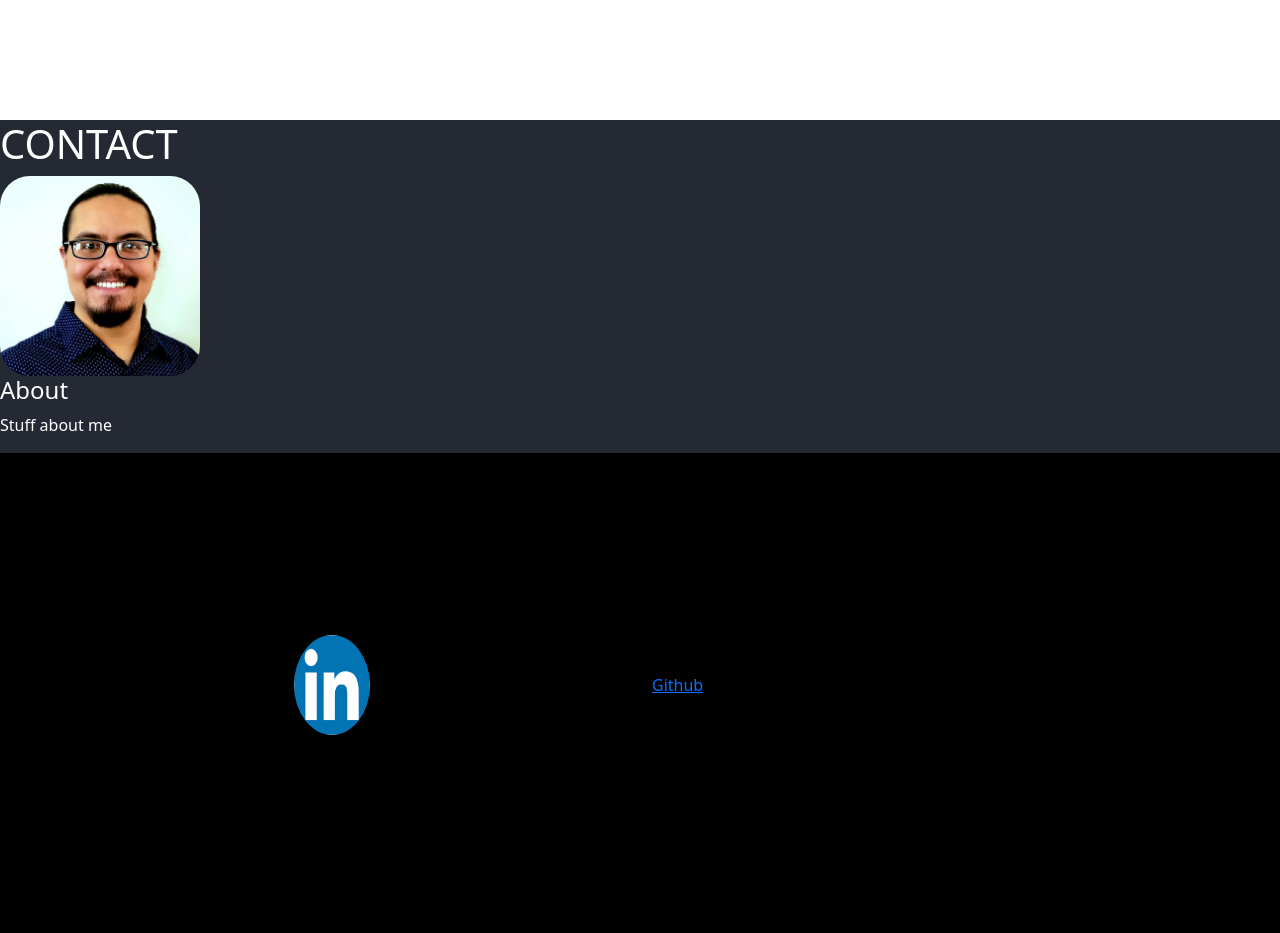
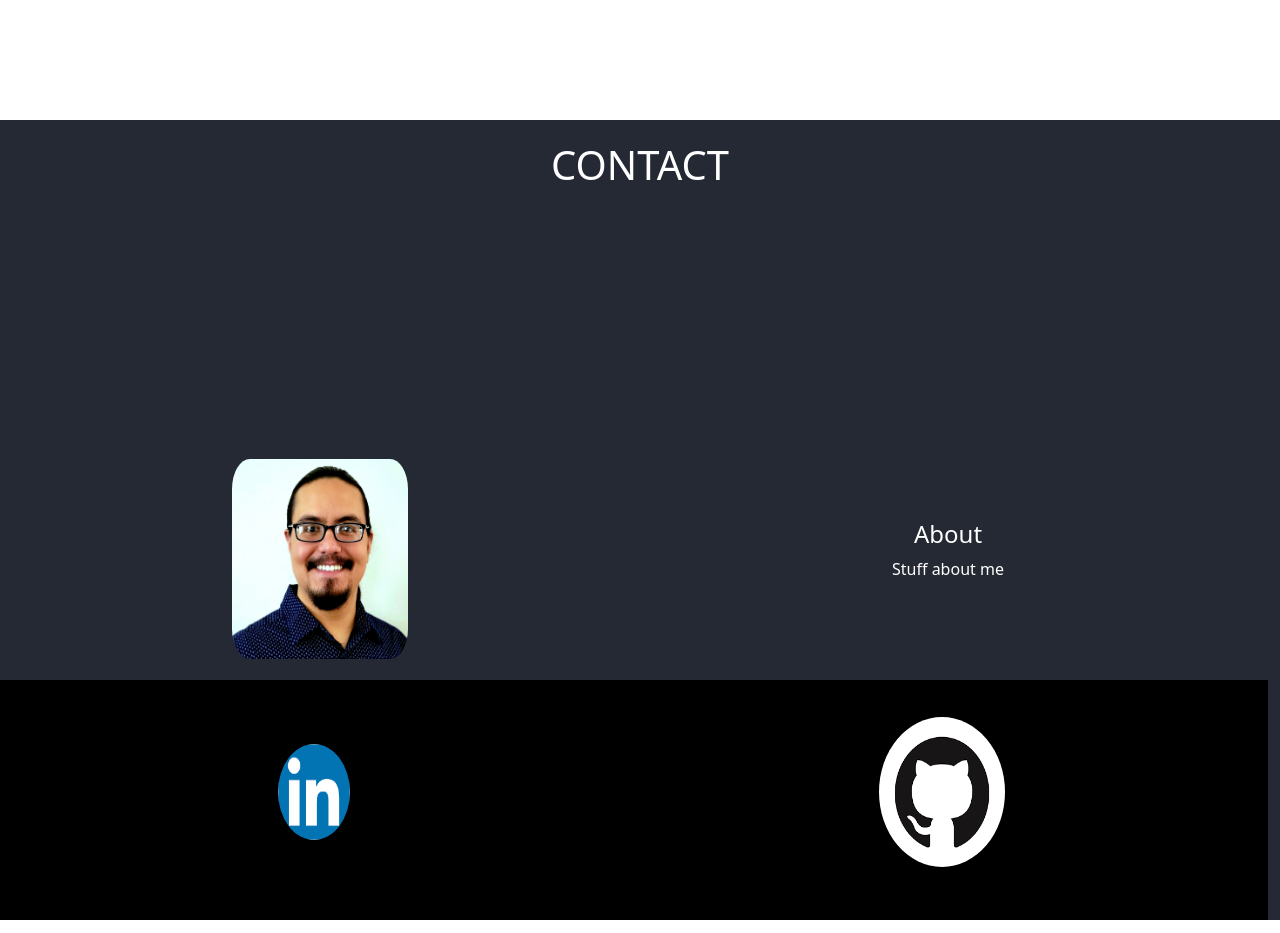
Before and after one commit to DanielOmarZavala/DanielOmarZavala.github.io, a plain HTML site: page index.html in a window 1280 px wide. Shown: the part 3080-4013 px from the top of the page. Drawn offline with nearby package versions, Linux system fonts and the light colour scheme.

Commit message:
updated contact page and worked on the grid

```diff
--- a/index.html
+++ b/index.html
@@ -255,19 +255,19 @@
     </section>
 
     <!--CONTACT PAGE-->
-    <section id="contact-parent">
+    <section id="contact-parent" class="row justify-content-center align-items-end">
 
-        <h1>CONTACT</h1>
+        <div class="col-12" style="margin-bottom: 15em">
+            <h1 style="text-align: center">CONTACT</h1>
+        </div>
 
         <!-- CONTACT INFO -->
-        <div>
-            <div>
-                <a href="https://github.com/DanielOmarZavala">
-                    <img src="img/Daniel%20Zavala%20headshot.png" alt="Headshot of Daniel"
-                         style="border-radius: 30px; width: 200px; height: 200px">
-                </a>
+        <div class="col-12 row justify-content-center align-items-center">
+            <div class="col-6 row justify-content-center">
+                <img class="col-12" src="img/Daniel%20Zavala%20headshot.png" alt="Headshot of Daniel"
+                     style="border-radius: 30px; width: 200px; height: 200px">
             </div>
-            <div>
+            <div class="col-6" style="text-align: center">
                 <h4>About</h4>
                 <p>
                     Stuff about me
@@ -276,17 +276,20 @@
         </div>
 
         <!-- BOTTOM OF PAGE LINKS -->
-        <footer>
+        <footer class="col-12">
+
             <!--TODO: Finish Centering Logos in Boxes            -->
-            <nav class="row justify-content-center">
+            <nav class="col-12 row justify-content-center">
                 <ul class="col-12 row justify-content-center align-items-center">
-                    <li class="col-6 row justify-content-center align-items-center">
+                    <li class="col-6">
                         <a class="row justify-content-center" href="https://www.linkedin.com/in/daniel-omar-zavala/">
                             <img src="img/LinkedIn-Logo.png" alt="LinkedIn Logo" class="col-12"
-                                 style="border-radius: 50%; width: 100px; height: 100px"></a>
+                                 style="border-radius: 100%; width: 6em; height: 6em"></a>
                     </li>
-                    <li class="col-6 row justify-content-center align-items-center">
-                        <a href="https://github.com/DanielOmarZavala" class="col-12">Github</a>
+                    <li class="col-6">
+                        <a class="row justify-content-center" href="https://github.com/DanielOmarZavala">
+                            <img src="img/github-logo.png" alt="Github Logo" class="col-12"
+                                 style="border-radius: 100%; width: 150px; height: 150px"></a>
                     </li>
                 </ul>
             </nav>
--- a/style.css
+++ b/style.css
@@ -160,6 +160,6 @@ ul {
 
 /*** FOOTER ***/
 nav {
-    height: 30em;
+    height: 15em;
     background-color: #000000;
 }
```
Also changed, not shown: img/github-logo.png (added).
